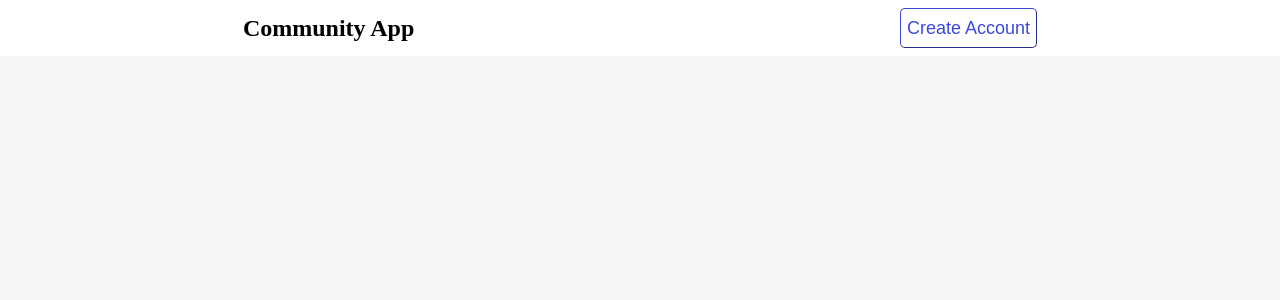
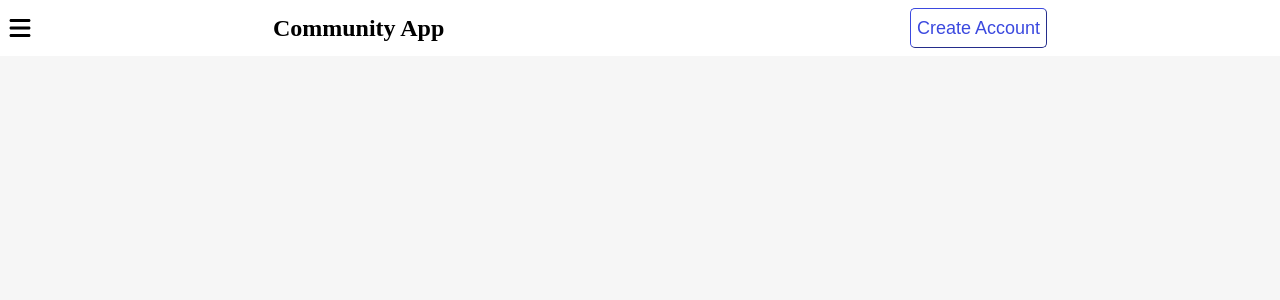
Before and after one commit to admd4326/community-app-react-web-frontend, a React (Vite) app: page / in a window 1280 px wide. Shown: the top 300 px of the page. Built offline with nearby package versions, Linux system fonts and the light colour scheme.

Commit message:
complete the navbar styling

```diff
--- a/package.json
+++ b/package.json
@@ -10,6 +10,11 @@
     "preview": "vite preview"
   },
   "dependencies": {
+    "@fortawesome/fontawesome-svg-core": "^7.0.1",
+    "@fortawesome/free-brands-svg-icons": "^7.0.1",
+    "@fortawesome/free-regular-svg-icons": "^7.0.1",
+    "@fortawesome/free-solid-svg-icons": "^7.0.1",
+    "@fortawesome/react-fontawesome": "^3.0.2",
     "react": "^19.1.1",
     "react-dom": "^19.1.1"
   },
--- a/src/App.css
+++ b/src/App.css
@@ -31,3 +31,6 @@ body {
   height: 40px;
   margin: auto;
 }
+.faBars {
+  margin: 5px;
+}
--- a/src/components/Navbar.jsx
+++ b/src/components/Navbar.jsx
@@ -1,9 +1,12 @@
 import React from "react";
 import { Button } from "./Button";
+import { FontAwesomeIcon } from "@fortawesome/react-fontawesome";
+import { faBars } from "@fortawesome/free-solid-svg-icons";
 
 export const Navbar = () => {
   return (
     <nav className="top-nav">
+      <FontAwesomeIcon icon={faBars} size="xl" className="faBars" />
       <p className="title">Community App</p>
       <Button text="Create Account" type="outline" />
     </nav>
```
Also changed, not shown: 1 other file (tests, documents, lock files or other folders).
